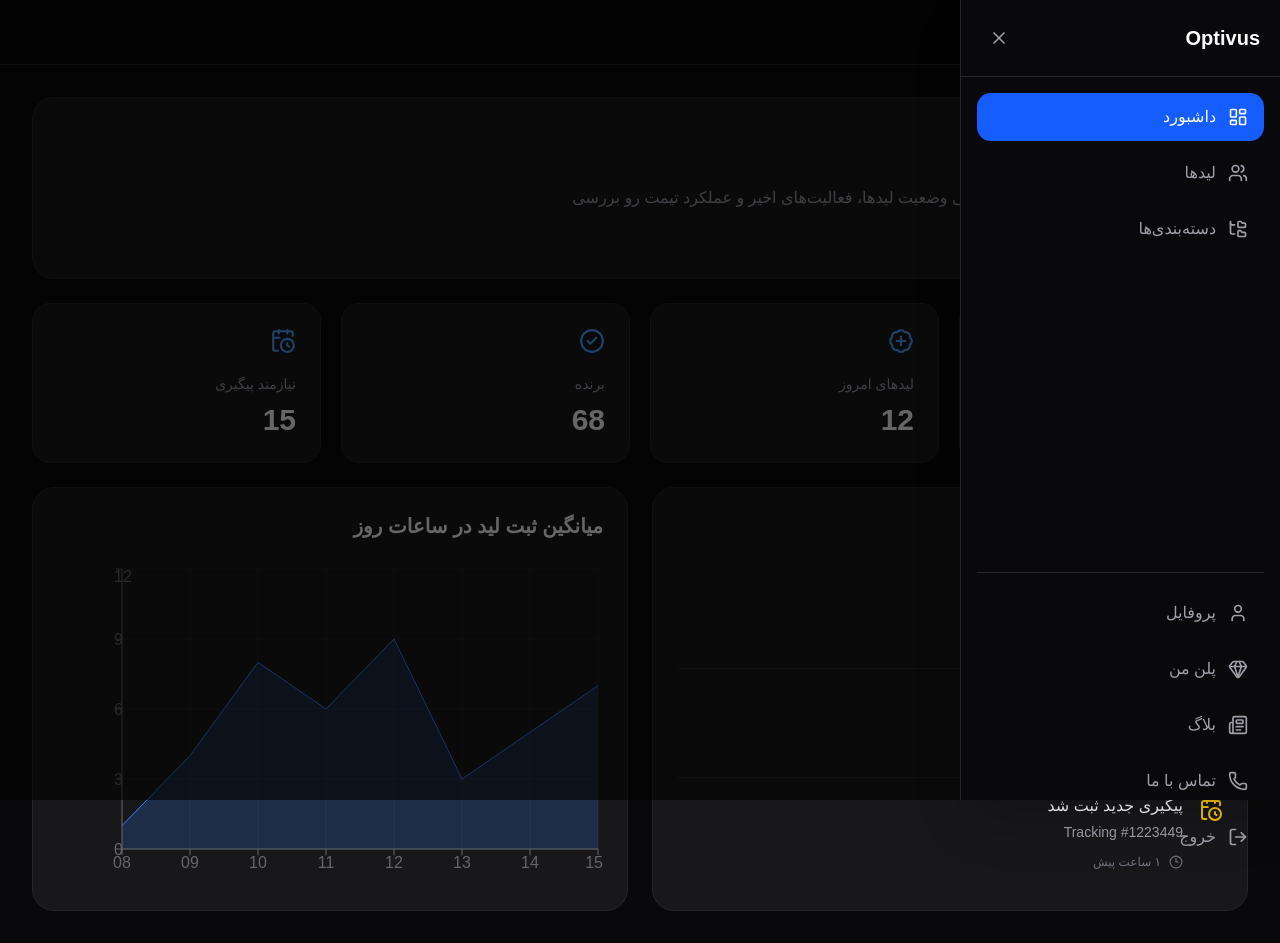
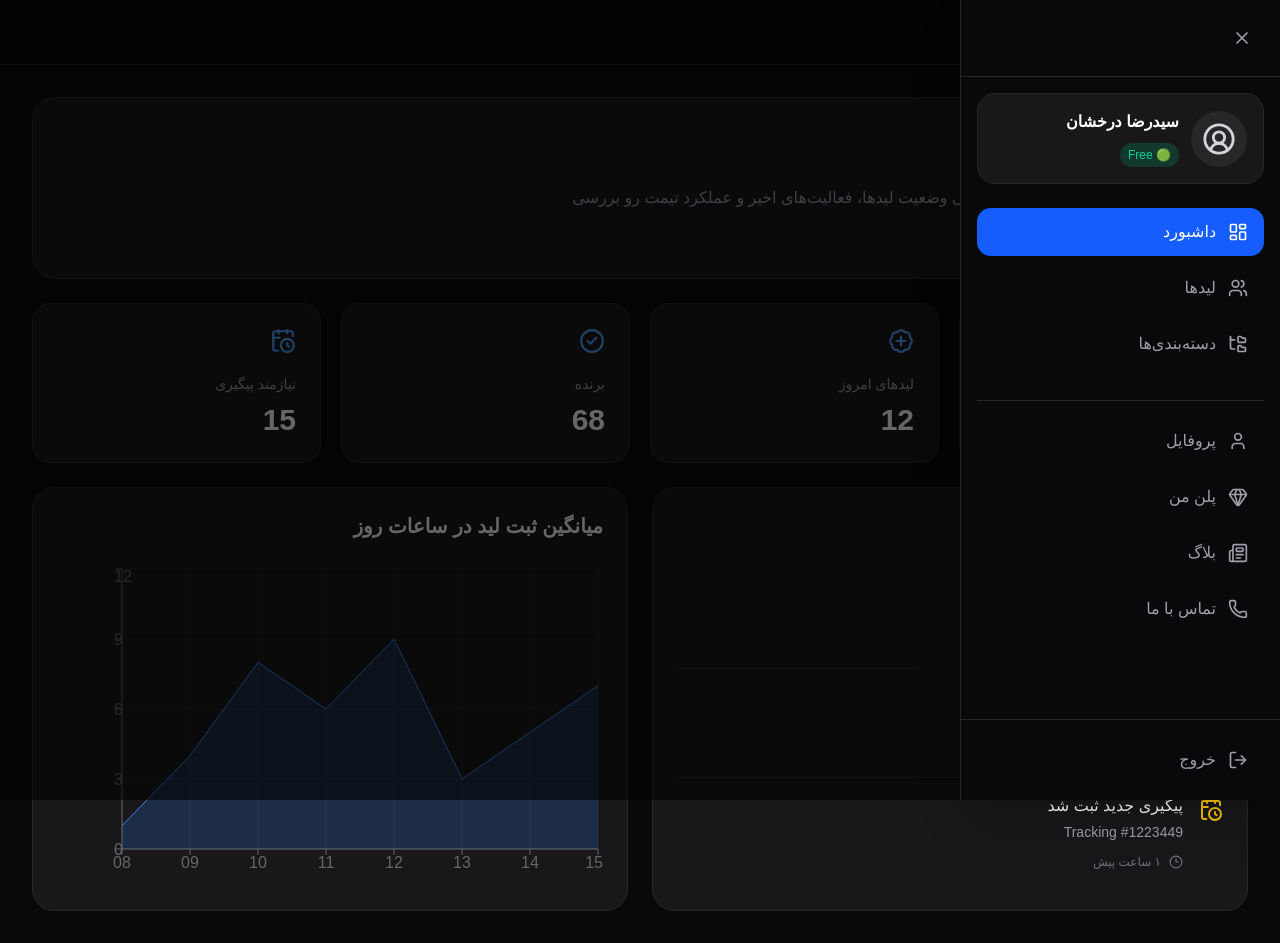
Before and after one commit to rezadrakhshan/Optivus-FrontEnd, a React (Vite) app: page / in a window 1280 px wide. Both pictures are taken after a click on the button 1245 px from the left and 32 px from the top of the page. Built offline with nearby package versions, Linux system fonts and the light colour scheme.

Commit message:
feat&fix(Sidebar): Add user card to sidebar , fix bug in sidebar

```diff
--- a/src/components/dashboard/HamburgerMenu.tsx
+++ /dev/null
@@ -1,60 +0,0 @@
-import { Menu, MenuButton, MenuItems } from "@headlessui/react";
-
-import {
-  Menu as MenuIcon,
-  User,
-  Newspaper,
-  Phone,
-  Gem,
-  LogOut,
-} from "lucide-react";
-
-import MenuItem from "./MenuItem";
-
-export default function HamburgerMenu() {
-  return (
-    <div className="relative">
-      <Menu>
-        <MenuButton
-          className="
-                    rounded-xl
-                    p-2
-                    text-zinc-300
-                    transition
-                    hover:bg-zinc-800
-                    hover:text-white
-                "
-        >
-          <MenuIcon size={24} />
-        </MenuButton>
-
-        <MenuItems
-          anchor="bottom start"
-          className="
-                    mt-2
-                    w-60
-                    rounded-2xl
-                    border
-                    border-zinc-800
-                    bg-zinc-900
-                    p-2
-                    shadow-2xl
-                    focus:outline-none
-                "
-        >
-          <MenuItem to="/profile" icon={User} title="پروفایل" />
-
-          <MenuItem to="/plan" icon={Gem} title="پلن من" />
-
-          <MenuItem to="/blogs" icon={Newspaper} title="بلاگ" />
-
-          <MenuItem to="/contact" icon={Phone} title="تماس با ما" />
-
-          <div className="my-2 border-t border-zinc-800" />
-
-          <MenuItem to="/logout" icon={LogOut} title="خروج" />
-        </MenuItems>
-      </Menu>
-    </div>
-  );
-}
--- a/src/components/dashboard/MenuItem.tsx
+++ /dev/null
@@ -1,32 +0,0 @@
-import { Link } from "react-router-dom";
-import { type LucideIcon } from "lucide-react";
-
-interface MenuItemProps {
-  to: string;
-  icon: LucideIcon;
-  title: string;
-}
-
-export default function MenuItem({ to, icon: Icon, title }: MenuItemProps) {
-  return (
-    <Link
-      to={to}
-      className="
-                flex
-                items-center
-                gap-3
-                rounded-xl
-                px-4
-                py-3
-                text-sm
-                text-zinc-300
-                transition-colors
-                hover:bg-zinc-800
-                hover:text-white
-            "
-    >
-      <Icon size={18} />
-      <span>{title}</span>
-    </Link>
-  );
-}
--- a/src/components/navigation/Header.tsx
+++ b/src/components/navigation/Header.tsx
@@ -1,4 +1,4 @@
-import { Menu, CircleUserRound } from "lucide-react";
+import { Menu } from "lucide-react";
 
 interface Props {
   onMenuClick: () => void;
--- /dev/null
+++ b/src/components/navigation/PlanBadge.tsx
@@ -0,0 +1,19 @@
+interface Props {
+  plan: "FREE" | "PREMIUM";
+}
+
+export default function PlanBadge({ plan }: Props) {
+  const isPremium = plan === "PREMIUM";
+
+  return (
+    <span
+      className={`inline-flex items-center rounded-full px-2 py-1 text-xs font-medium ${
+        isPremium
+          ? "bg-amber-500/20 text-amber-400"
+          : "bg-emerald-500/20 text-emerald-400"
+      }`}
+    >
+      {isPremium ? "💎 Premium" : "🟢 Free"}
+    </span>
+  );
+}
--- a/src/components/navigation/Sidebar.tsx
+++ b/src/components/navigation/Sidebar.tsx
@@ -23,11 +23,14 @@ export default function Sidebar({ open, onClose }: Props) {
             absolute
             right-0
             top-0
-            h-full
+            flex
+            h-screen
             w-80
-            bg-zinc-950
+            flex-col
+            overflow-hidden
             border-l
             border-zinc-800
+            bg-zinc-950
             shadow-2xl
             transition-transform
             duration-300
@@ -35,7 +38,6 @@ export default function Sidebar({ open, onClose }: Props) {
           "
         >
           <div className="flex items-center justify-between border-b border-zinc-800 p-5">
-            <h2 className="text-xl font-bold text-white">Optivus</h2>
 
             <button
               onClick={onClose}
--- a/src/components/navigation/SidebarContent.tsx
+++ b/src/components/navigation/SidebarContent.tsx
@@ -1,3 +1,4 @@
+import UserCard from "./UserCard";
 import SidebarItem from "./SidebarItem";
 
 import {
@@ -12,26 +13,42 @@ interface Props {
 
 export default function SidebarContent({ onClose }: Props) {
   return (
-    <div className="flex h-full flex-col justify-between p-4">
-      <div className="space-y-2">
-        {mainNavigation.map((item) => (
-          <div key={item.href} onClick={onClose}>
-            <SidebarItem {...item} />
-          </div>
-        ))}
+    <div className="flex h-full flex-col">
+
+      <div className="min-h-0 flex-1 overflow-y-auto p-4">
+
+        <UserCard />
+
+        <div className="mt-6 space-y-2">
+          {mainNavigation.map((item) => (
+            <SidebarItem
+              key={item.href}
+              {...item}
+              onClick={onClose}
+            />
+          ))}
+        </div>
+
+        <div className="mt-8 border-t border-zinc-800 pt-4 space-y-2">
+          {secondaryNavigation.map((item) => (
+            <SidebarItem
+              key={item.href}
+              {...item}
+              onClick={onClose}
+            />
+          ))}
+        </div>
+
       </div>
 
-      <div className="space-y-2 border-t border-zinc-800 pt-4">
-        {secondaryNavigation.map((item) => (
-          <div key={item.href} onClick={onClose}>
-            <SidebarItem {...item} />
-          </div>
-        ))}
 
-        <div onClick={onClose}>
-          <SidebarItem {...logoutNavigation} />
-        </div>
+      <div className="border-t border-zinc-800 p-4">
+        <SidebarItem
+          {...logoutNavigation}
+          onClick={onClose}
+        />
       </div>
+
     </div>
   );
 }
--- /dev/null
+++ b/src/components/navigation/UserCard.tsx
@@ -0,0 +1,29 @@
+import { CircleUserRound } from "lucide-react";
+import PlanBadge from "./PlanBadge";
+
+export default function UserCard() {
+  return (
+    <div className="rounded-2xl border border-zinc-800 bg-zinc-900 p-4">
+      <div className="flex items-center gap-3">
+
+        <div className="flex h-14 w-14 items-center justify-center rounded-full bg-zinc-800">
+          <CircleUserRound
+            size={34}
+            className="text-zinc-300"
+          />
+        </div>
+
+        <div>
+          <h3 className="font-semibold text-white">
+            سیدرضا درخشان
+          </h3>
+
+          <div className="mt-2">
+            <PlanBadge plan="FREE" />
+          </div>
+        </div>
+
+      </div>
+    </div>
+  );
+}
```
